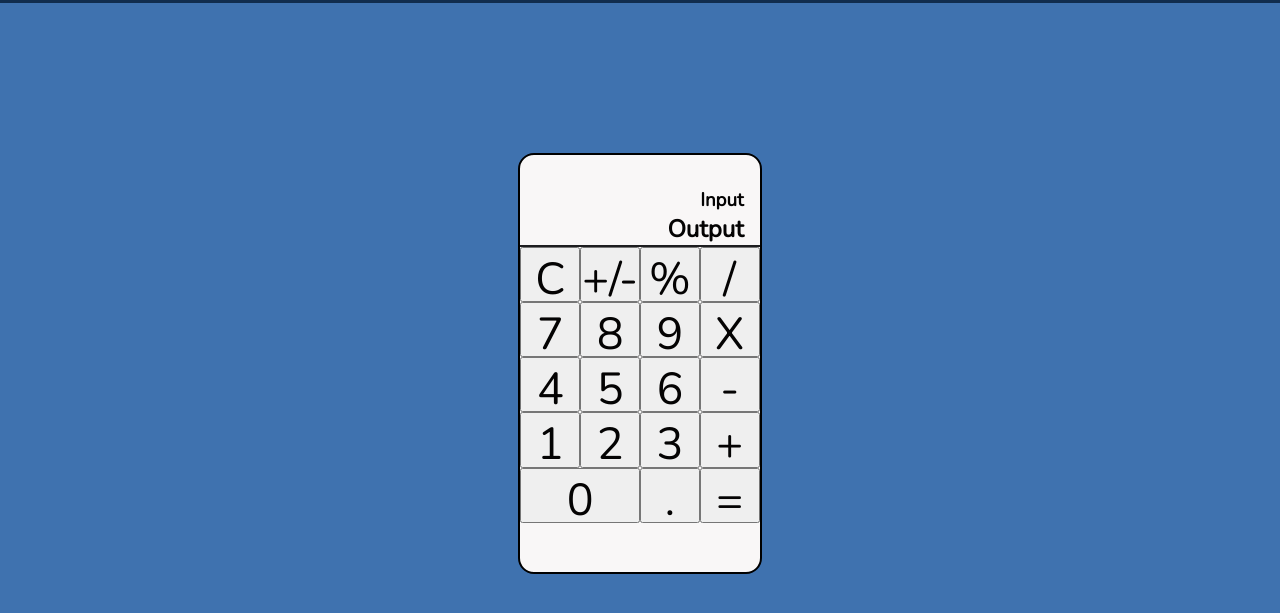
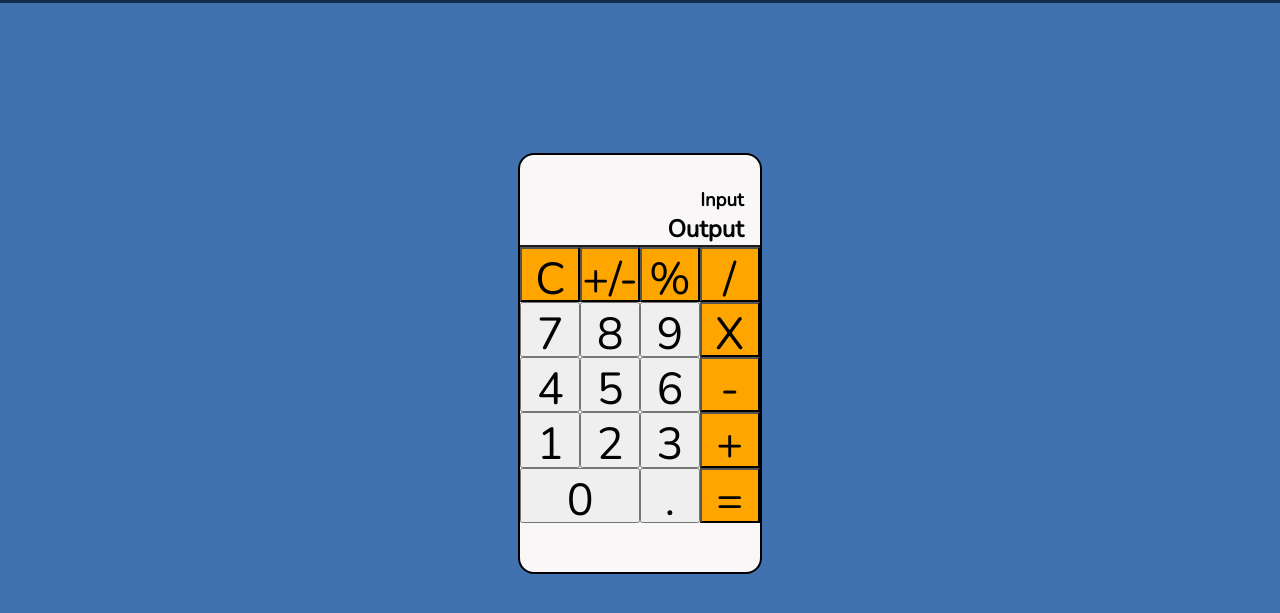
Before and after one commit to chriskokc/calculator-web, a plain HTML site: page index.html in a window 1280 px wide. Shown: the part 77-690 px from the top of the page. Drawn offline with nearby package versions, Linux system fonts and the light colour scheme; a web font is replaced by a local one.

Commit message:
added standout color to buttons.

```diff
--- a/style.scss
+++ b/style.scss
@@ -13,6 +13,7 @@ $navbar-color: #112D4E;
 // calculator color
 $calc-color: #F9F7F7;
 $keys-color: #040303;
+$standout-color: #FFA500;
 $divider-color: #1D1D1F;
 
 // logo color
@@ -113,21 +114,25 @@ main {
                     &--c {
                         grid-column: 1 / 2;
                         grid-row: 1 / 2;
+                        background-color: $standout-color;
                     }
 
                     &--pm {
                         grid-column: 2 / 3;
                         grid-row: 1 / 2;
+                        background-color: $standout-color;
                     }
 
                     &--cent {
                         grid-column: 3 / 4;
                         grid-row: 1 / 2;
+                        background-color: $standout-color;
                     }
 
                     &--division {
                         grid-column: 4 / 5;
                         grid-row: 1 / 2;
+                        background-color: $standout-color;
                     }
 
                     &--seven {
@@ -148,6 +153,7 @@ main {
                     &--multiply {
                         grid-column: 4 / 5;
                         grid-row: 2 / 3;
+                        background-color: $standout-color;
                     }
 
                     &--four {
@@ -168,6 +174,7 @@ main {
                     &--minus {
                         grid-column: 4 / 5;
                         grid-row: 3 / 4;
+                        background-color: $standout-color;
                     }
 
                     &--one {
@@ -188,6 +195,7 @@ main {
                     &--plus {
                         grid-column: 4 / 5;
                         grid-row: 4 / 5;
+                        background-color: $standout-color;
                     }
 
                     &--zero {
@@ -203,6 +211,7 @@ main {
                     &--equal {
                         grid-column: 4 / 5;
                         grid-row: 5 / 6;
+                        background-color: $standout-color;
                     }
 
                 }
```
Also changed, not shown: style.css.
